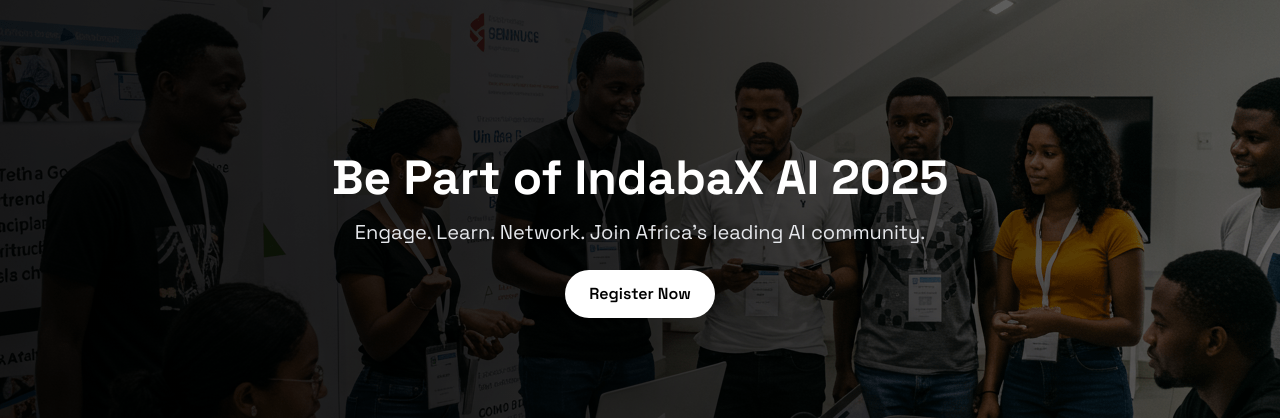
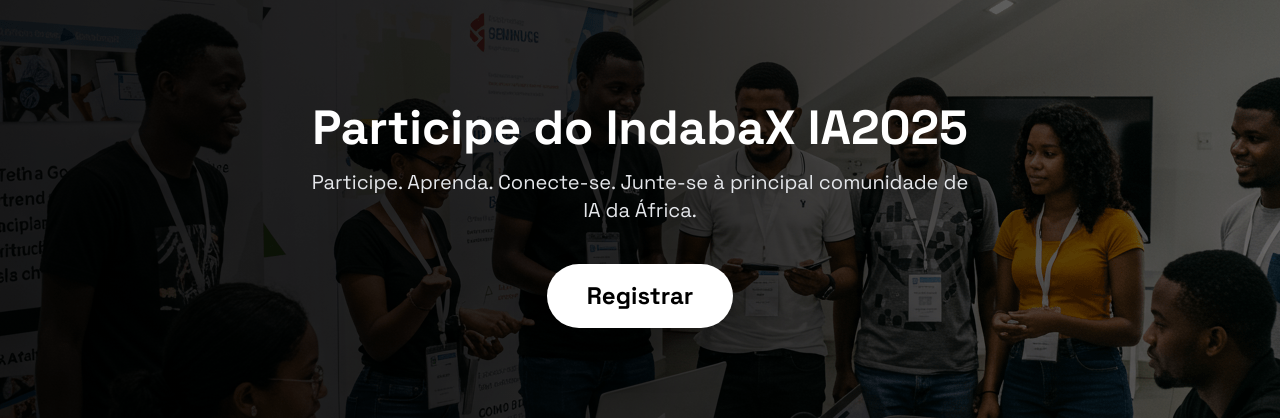
Before and after one commit to MOSOBELULU/indabaX, a React (Vite) app: page /register in a window 1280 px wide. Shown: the part 164-582 px from the top of the page. Built offline with nearby package versions, Linux system fonts and the light colour scheme; no server answers.

Commit message:
wip: translate register hero

```diff
--- a/src/components/register/RegisterHero.jsx
+++ b/src/components/register/RegisterHero.jsx
@@ -1,6 +1,9 @@
 import CurrentYear from "../reusable/CurrentYear";
+import { useTranslation } from "react-i18next";
+import Register_button from "../reusable/Register_button"
 
 export default function RegisterHero(){
+  const {t} = useTranslation();
     return (
     <section className="relative h-screen w-full overflow-hidden"
      style={{ backgroundImage: "url('/images/values/Image3.png')" }}>
@@ -8,17 +11,14 @@ export default function RegisterHero(){
 
       <div className="absolute inset-0 bg-black/50 flex flex-col justify-center items-center text-center px-4">
         <h1 className="text-4xl md:text-5xl font-bold text-white">
-          Be Part of IndabaX AI <CurrentYear/>
+          {t("registerHeroTitle")}<CurrentYear/>
         </h1>
         <p className="text-lg md:text-xl text-gray-200 mt-4 max-w-2xl">
-          Engage. Learn. Network. Join Africa's leading AI community.
+          {t("registerHeroSubtitle")}
         </p>
-        <a
-          href="#register-form"
-          className="mt-6 bg-white text-black px-6 py-3 rounded-full font-semibold hover:bg-gray-200 transition"
-        >
-          Register Now
-        </a>
+        <div className="mt-10">
+        <Register_button />
+        </div>
       </div>
     </section>
   );
--- a/src/locales/en/translation.json
+++ b/src/locales/en/translation.json
@@ -556,7 +556,10 @@
   "contactFullName": "Full Names",
   "contactEmail": "Email",
   "contactMessageLabel": "Leave a message for us",
-  "contactSubmit": "Submit"
+  "contactSubmit": "Submit",
+   "registerHeroTitle": "Be Part of IndabaX AI",
+  "registerHeroSubtitle": "Engage. Learn. Network. Join Africa's leading AI community.",
+  "registerHeroButton": "Register Now"
 
 
 
--- a/src/locales/pt/translation.json
+++ b/src/locales/pt/translation.json
@@ -581,7 +581,10 @@
   "contactFullName": "Nome completo",
   "contactEmail": "Email",
   "contactMessageLabel": "Deixe uma mensagem para nós",
-  "contactSubmit": "Enviar"
+  "contactSubmit": "Enviar",
+  "registerHeroTitle": "Participe do IndabaX IA",
+  "registerHeroSubtitle": "Participe. Aprenda. Conecte-se. Junte-se à principal comunidade de IA da África.",
+  "registerHeroButton": "Inscreva-se Agora"
 
 
 
```
